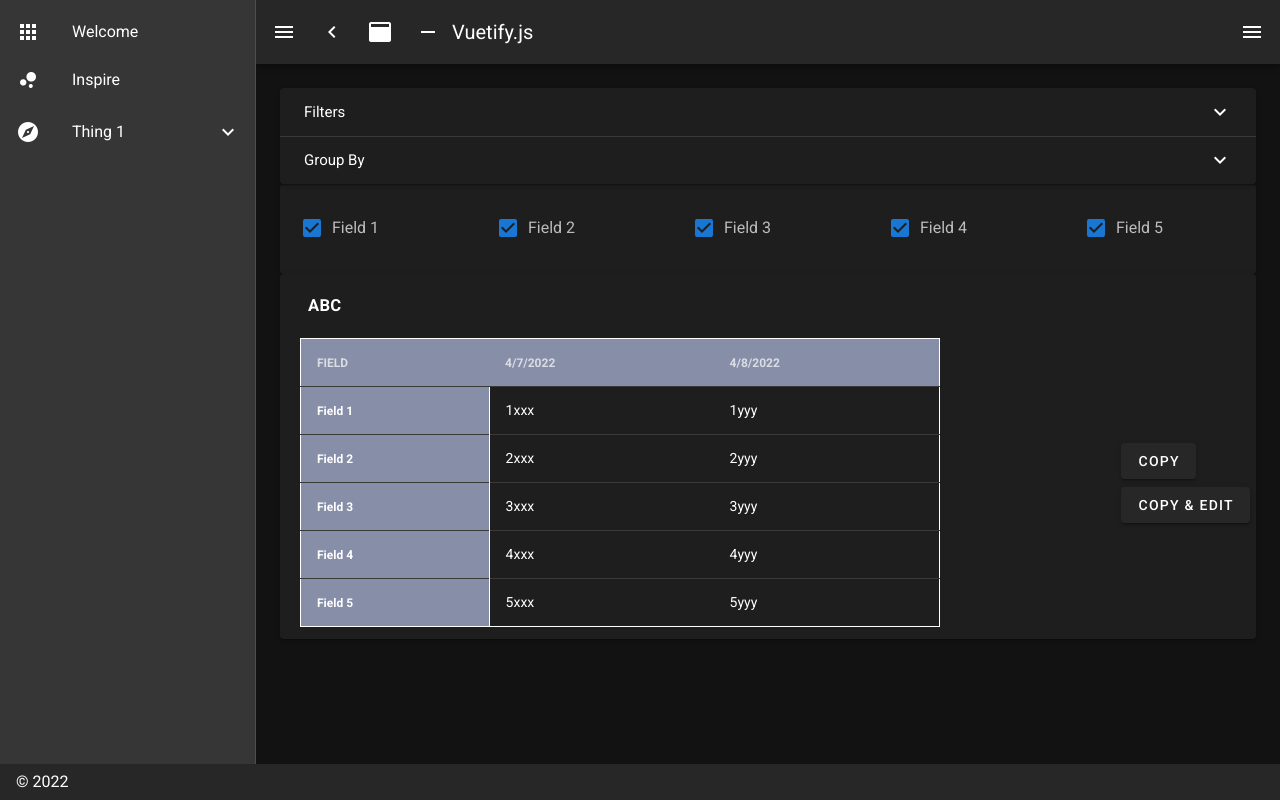
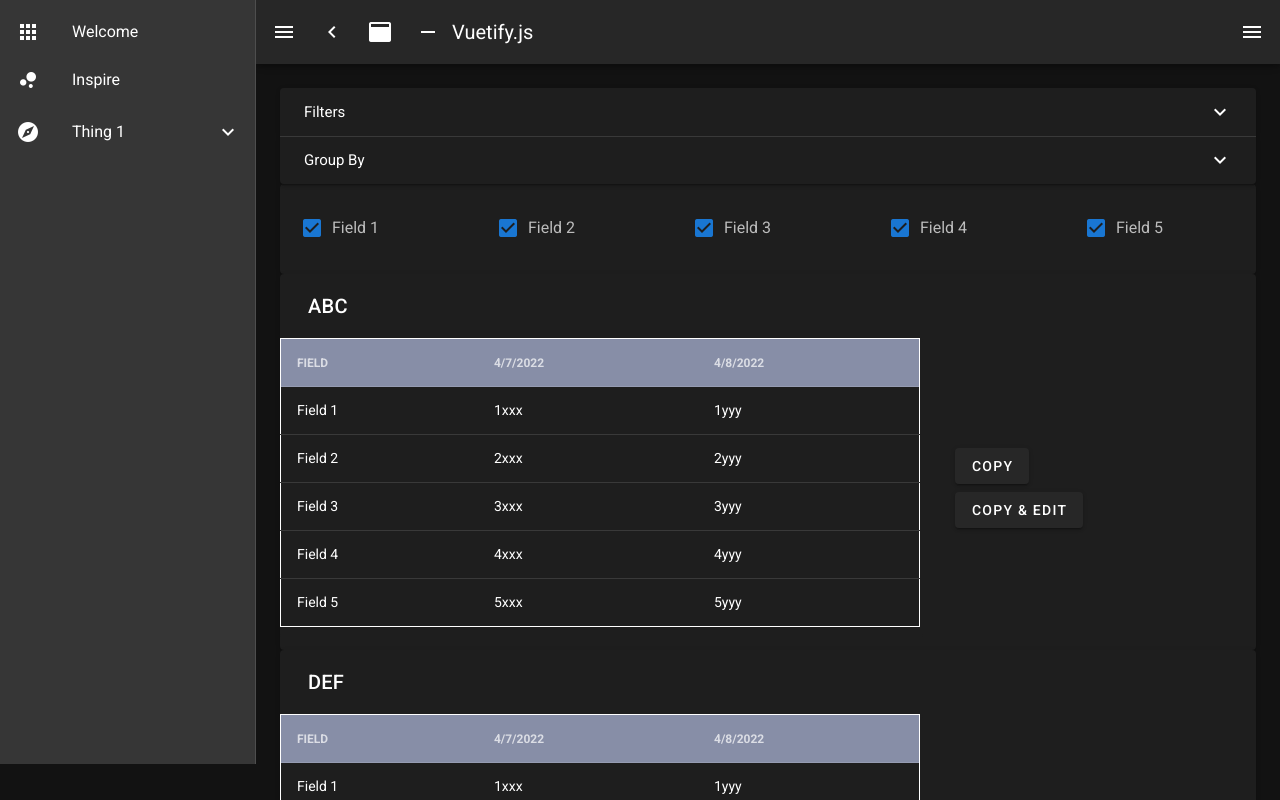
Before and after one commit to wei-huang-dev/vue_django_demo, a Nuxt app in the folder vuePracticeApp/: page /App1 in a window 1280 px wide. Shown: the top 800 px of the page. Built offline with nearby package versions, Linux system fonts and the light colour scheme.

Commit message:
UI-19: Make fieldTable component

```diff
--- /dev/null
+++ b/vuePracticeApp/components/FieldTable.vue
@@ -0,0 +1,79 @@
+<template>
+<v-card hover class="my-3">
+    <v-card-title class="ml-3">
+        <span>{{ title }}</span>
+    </v-card-title>
+    <v-row align="center">
+        <v-col cols="8">
+            <v-simple-table height="300px" fixed-header id="fieldTable">
+                <template v-slot:default>
+                    <thead>
+                        <tr>
+                            <th class="text-left">
+                                FIELD
+                            </th>
+                            <th class="text-left" v-for="item in dates">
+                                {{ item }}
+                            </th>
+                        </tr>
+                    </thead>
+                    <tbody>
+                        <tr v-for="(item, index) in selectedFields">
+                            <td>{{ item }}</td>
+                            <td v-for="fItem in fieldData">
+                                {{item.slice(-1)}}{{fItem}}
+                            </td>
+                        </tr>
+                    </tbody>
+                </template>
+            </v-simple-table>
+        </v-col>
+        <v-col class="ml-5" align="center">
+            <v-row align="center">
+                <v-btn @click="copyLastDate()">Copy</v-btn>
+            </v-row>
+            <div class="my-5"></div>
+            <v-row>
+                <v-btn>
+                    Copy & Edit
+                </v-btn>
+            </v-row>
+        </v-col>
+    </v-row>
+</v-card>
+</template>
+
+<script>
+export default {
+    props: {
+        title: String,
+        selectedFields: []
+    },
+    data() {
+        return {
+            dates: [
+                new Date(new Date().getTime() - 86400000).toLocaleDateString(),
+                new Date().toLocaleDateString()
+            ],
+
+            fieldData: [
+                'xxx',
+                'yyy',
+            ],
+
+            newDate: 0,
+            lastDate: new Date(),
+            newDate: new Date(),
+            idNum: 0,
+        }
+    },
+    methods: {
+        copyLastDate() {
+            this.newDate = new Date(this.lastDate.getTime() + 86400000); // (24 * 60 * 60 * 1000)
+            this.dates.push(this.newDate.toLocaleDateString());
+            this.lastDate = this.newDate;
+            this.fieldData.push(this.fieldData[this.fieldData.length - 1]);
+        },
+    }
+}
+</script>
--- a/vuePracticeApp/pages/App1.vue
+++ b/vuePracticeApp/pages/App1.vue
@@ -66,52 +66,9 @@
             </v-col>
         </v-row>
     </v-card>
-    <div>
-        <!-- Selected fields: {{ fields }} -->
-        <!-- {{new Date().toLocaleDateString() | formatDate}} -->
-    </div>
-    <v-card hover class="my-3">
-        <v-card-title class="ml-3">
-            <h5>ABC</h5>
-        </v-card-title>
-        <v-row align="center">
-            <v-col cols="10">
-                <v-simple-table class="ml-5" id="fieldTable">
-                    <template v-slot:default>
-                        <thead>
-                            <tr>
-                                <th class="text-left">
-                                    FIELD
-                                </th>
-                                <th class="text-left" v-for="item in dates">
-                                    {{ item }}
-                                </th>
-                            </tr>
-                        </thead>
-                        <tbody>
-                            <tr v-for="(item, index)  in fields">
-                                <th>{{ item }}</th>
-                                <td v-for="fItem in fieldData">
-                                    {{item.slice(-1)}}{{fItem}}
-                                </td>
-                            </tr>
-                        </tbody>
-                    </template>
-                </v-simple-table>
-            </v-col>
-            <v-col class="ml-5" align="center">
-                <v-row align="center">
-                    <v-btn @click="copyLastDate()">Copy</v-btn>
-                </v-row>
-                <div class="my-5"></div>
-                <v-row>
-                    <v-btn>
-                        Copy & Edit
-                    </v-btn>
-                </v-row>
-            </v-col>
-        </v-row>
     </v-card>
+    <fieldTable title="ABC" :selectedFields="fields" />
+    <fieldTable title="DEF" :selectedFields="fields" />
 </v-container>
 </template>
 
@@ -176,9 +133,8 @@
 
             lastDate: new Date(),
             newDate: new Date(),
-            idNum: 0,
 
-            fields: ["Field 1", "Field 2","Field 3","Field 4","Field 5"],
+            fields: ["Field 1", "Field 2", "Field 3", "Field 4", "Field 5"],
         }
     },
     methods: {
@@ -188,24 +144,6 @@
             this.lastDate = this.newDate;
             this.fieldData.push(this.fieldData[this.fieldData.length - 1]);
         },
-        // later
-        copyLastDate1() {
-            this.newDate = this.dates.length + 1;
-            this.dates.push('Date ' + this.newDate);
-            this.fieldData.push(this.fieldData[this.fieldData.length - 1]);
-        },
-        addField() {
-            console.log("add")
-            let newField = {
-                id: this.idNum++,
-                date: ['aaa', 'bbb']
-
-            }
-            this.fields.push(newField)
-        },
-        deleteField(id) {
-            this.fields = this.fields.filter(field => field.id !== id)
-        },
         format_date(value) {
             if (value) {
                 return moment(String(value)).format('YYYYMMDD')
```
